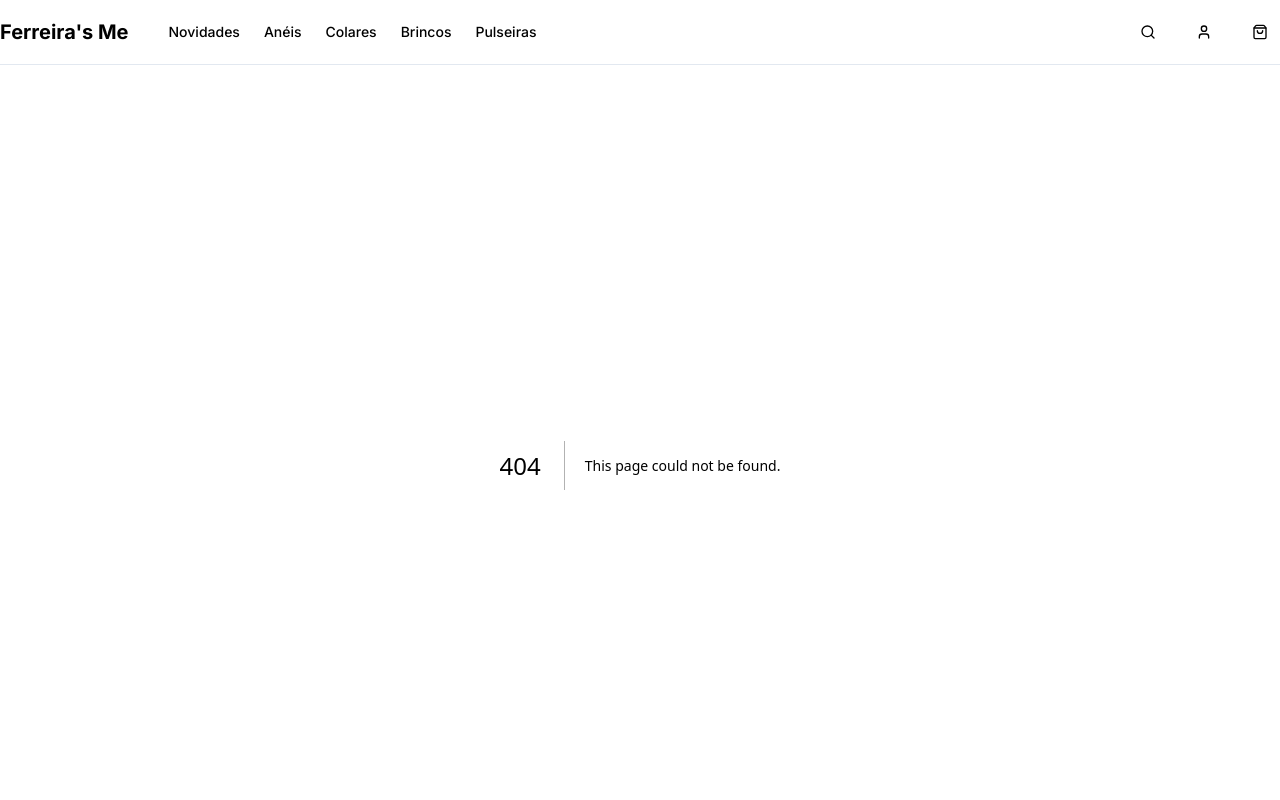
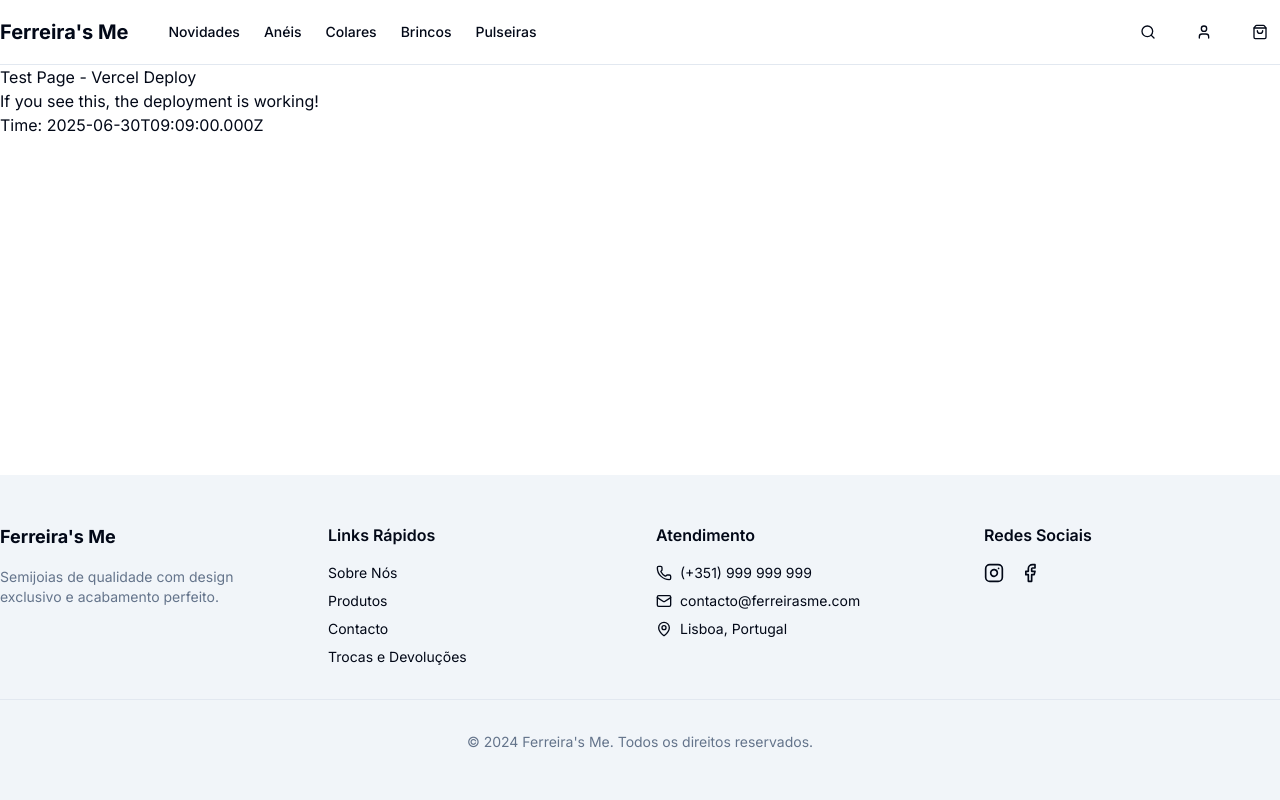
Before and after one commit to ferreirasme/ferreirasme-ecommerce, a Next.js app: page /test-page in a window 1280 px wide. Before the commit this address had no page. Shown: the top 800 px of the page. Built offline with nearby package versions, Linux system fonts and the light colour scheme.

Commit message:
Add vercel.json configuration and test page

```diff
--- /dev/null
+++ b/app/test-page/page.tsx
@@ -0,0 +1,9 @@
+export default function TestPage() {
+  return (
+    <div>
+      <h1>Test Page - Vercel Deploy</h1>
+      <p>If you see this, the deployment is working!</p>
+      <p>Time: {new Date().toISOString()}</p>
+    </div>
+  );
+}
```
Also changed, not shown: vercel.json (added).
